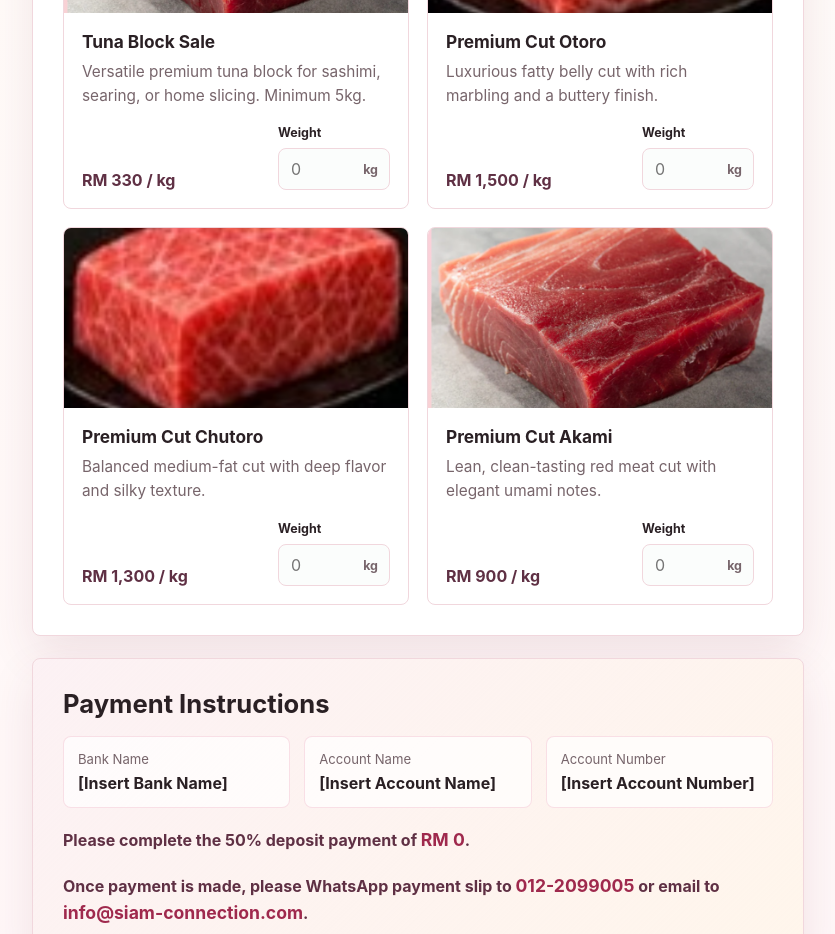
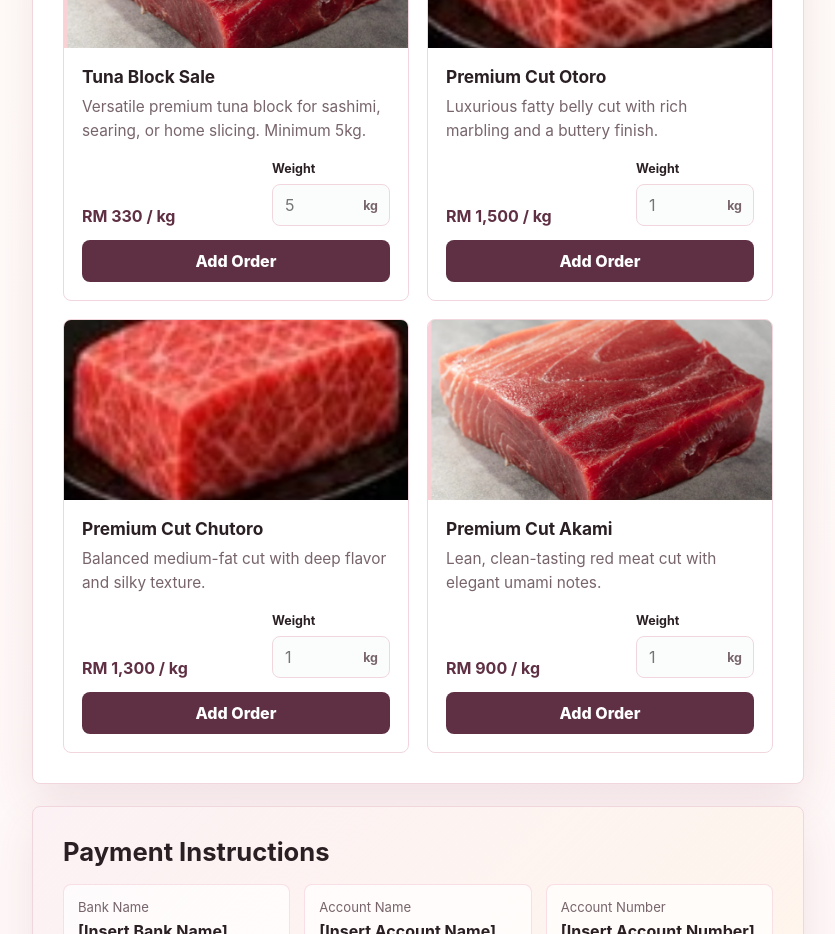
Before and after one commit to CreatifMind/Tuna-Order-Form, a Next.js app: page / in a window 1280 px wide. Shown: the part 1700-2634 px from the top of the page, without its empty margins (18-853 px from the left). Built offline with nearby package versions, Linux system fonts and the light colour scheme.

Commit message:
Add explicit order line workflow

```diff
--- a/src/app/api/submit-order/route.ts
+++ b/src/app/api/submit-order/route.ts
@@ -26,6 +26,11 @@ const productCatalog: ProductConfig[] = [
   { id: "premium-cut-chutoro", name: "Premium Cut Chutoro", pricePerKg: 1300 },
   { id: "premium-cut-akami", name: "Premium Cut Akami", pricePerKg: 900 }
 ];
+
+type SelectedProduct = ProductConfig & {
+  weight: number;
+  subtotal: number;
+};
 
 const catalogById = new Map(productCatalog.map((product) => [product.id, product]));
 
@@ -136,30 +141,23 @@ export async function POST(request: NextRequest) {
     return jsonError("Product selections are required.");
   }
 
-  const weightsByProductId = new Map<string, number>();
+  const selectedProducts: SelectedProduct[] = [];
 
   for (const item of payload.products) {
     const productId = asTrimmedString(item.productId);
     const weight = Number(item.weight);
+    const product = catalogById.get(productId);
 
-    if (!catalogById.has(productId) || !Number.isInteger(weight) || weight < 0 || weight > 10) {
+    if (!product || !Number.isInteger(weight) || weight <= 0) {
       return jsonError("One or more product selections are invalid.");
     }
 
-    weightsByProductId.set(productId, weight);
+    selectedProducts.push({
+      ...product,
+      weight,
+      subtotal: weight * product.pricePerKg
+    });
   }
-
-  const selectedProducts = productCatalog
-    .map((product) => {
-      const weight = weightsByProductId.get(product.id) ?? 0;
-
-      return {
-        ...product,
-        weight,
-        subtotal: weight * product.pricePerKg
-      };
-    })
-    .filter((product) => product.weight > 0);
 
   if (selectedProducts.length === 0) {
     return jsonError("Please select at least one product.");
--- a/src/app/globals.css
+++ b/src/app/globals.css
@@ -315,7 +315,7 @@ textarea:focus {
 
 .product-controls {
   display: grid;
-  grid-template-columns: 1fr 112px;
+  grid-template-columns: 1fr 118px;
   gap: 14px;
   align-items: end;
 }
@@ -345,6 +345,25 @@ textarea:focus {
   font-size: 0.9rem;
   font-weight: 750;
   transform: translateY(-50%);
+}
+
+.add-order-button {
+  grid-column: 1 / -1;
+  min-height: 42px;
+  border: 0;
+  border-radius: 8px;
+  background: var(--plum);
+  color: #ffffff;
+  cursor: pointer;
+  font-weight: 850;
+  transition:
+    transform 160ms ease,
+    background 160ms ease;
+}
+
+.add-order-button:hover {
+  background: var(--sakura-dark);
+  transform: translateY(-1px);
 }
 
 .payment-section {
@@ -598,9 +617,16 @@ textarea:focus {
 
 .screenshot-note {
   margin: 18px 0 0;
-  color: var(--muted);
-  font-weight: 700;
+  padding: 16px;
+  border: 2px solid var(--sakura-dark);
+  border-radius: 8px;
+  background: #fff0a8;
+  color: #6f1732;
+  font-size: clamp(1.02rem, 2vw, 1.28rem);
+  font-weight: 950;
+  letter-spacing: 0.04em;
   line-height: 1.55;
+  text-align: center;
 }
 
 .secondary-action {
--- a/src/app/page.tsx
+++ b/src/app/page.tsx
@@ -17,6 +17,12 @@ type FormState = {
   mobile: string;
   remarks: string;
   termsAccepted: boolean;
+};
+
+type CartItem = {
+  lineId: string;
+  productId: string;
+  weight: number;
 };
 
 const products: Product[] = [
@@ -68,9 +74,10 @@ const formatCurrency = (value: number) =>
 
 export default function Home() {
   const [form, setForm] = useState<FormState>(initialForm);
-  const [weights, setWeights] = useState<Record<string, number>>(
-    Object.fromEntries(products.map((product) => [product.id, 0]))
+  const [pendingWeights, setPendingWeights] = useState<Record<string, string>>(
+    Object.fromEntries(products.map((product) => [product.id, ""]))
   );
+  const [cartItems, setCartItems] = useState<CartItem[]>([]);
   const [isSubmitting, setIsSubmitting] = useState(false);
   const [message, setMessage] = useState<{ type: "success" | "error"; text: string } | null>(
     null
@@ -80,43 +87,85 @@ export default function Home() {
 
   const selectedProducts = useMemo(
     () =>
-      products
-        .map((product) => {
-          const weight = weights[product.id] ?? 0;
+      cartItems
+        .map((item) => {
+          const product = products.find((productOption) => productOption.id === item.productId);
+
+          if (!product) {
+            return null;
+          }
+
           return {
             ...product,
-            weight,
-            subtotal: weight * product.pricePerKg
+            lineId: item.lineId,
+            weight: item.weight,
+            subtotal: item.weight * product.pricePerKg
           };
         })
-        .filter((product) => product.weight > 0),
-    [weights]
+        .filter((product): product is Product & { lineId: string; weight: number; subtotal: number } =>
+          Boolean(product)
+        ),
+    [cartItems]
   );
 
   const totalAmount = selectedProducts.reduce((sum, product) => sum + product.subtotal, 0);
   const depositAmount = totalAmount * 0.5;
 
-  const updateWeight = (product: Product, rawValue: string) => {
-    const value = rawValue === "" ? 0 : Number(rawValue);
+  const updatePendingWeight = (product: Product, rawValue: string) => {
+    if (rawValue === "") {
+      setPendingWeights((current) => ({
+        ...current,
+        [product.id]: ""
+      }));
+      setMessage(null);
+      return;
+    }
+
+    const value = Number(rawValue);
 
     if (!Number.isFinite(value)) {
       return;
     }
 
-    const normalizedValue = Math.max(0, Math.min(10, Math.floor(value)));
+    const minimumWeight = product.minWeight ?? 1;
+    const normalizedValue = Math.max(minimumWeight, Math.floor(value));
 
-    setWeights((current) => ({
+    setPendingWeights((current) => ({
       ...current,
-      [product.id]: normalizedValue
+      [product.id]: String(normalizedValue)
     }));
     setMessage(null);
   };
 
-  const removeProduct = (productId: string) => {
-    setWeights((current) => ({
+  const addOrderLine = (product: Product) => {
+    const weight = Number(pendingWeights[product.id]);
+    const minimumWeight = product.minWeight ?? 1;
+
+    if (!Number.isInteger(weight) || weight < minimumWeight) {
+      setMessage({
+        type: "error",
+        text: `${product.name} has a minimum purchase of ${minimumWeight}kg.`
+      });
+      return;
+    }
+
+    setCartItems((current) => [
       ...current,
-      [productId]: 0
+      {
+        lineId: `${product.id}-${Date.now()}-${Math.random().toString(36).slice(2, 8)}`,
+        productId: product.id,
+        weight
+      }
+    ]);
+    setPendingWeights((current) => ({
+      ...current,
+      [product.id]: ""
     }));
+    setMessage(null);
+  };
+
+  const removeProduct = (lineId: string) => {
+    setCartItems((current) => current.filter((product) => product.lineId !== lineId));
     setMessage(null);
   };
 
@@ -143,7 +192,7 @@ export default function Home() {
     }
 
     if (selectedProducts.length === 0) {
-      setMessage({ type: "error", text: "Please select at least one product weight." });
+      setMessage({ type: "error", text: "Please add at least one order to the summary." });
       return;
     }
 
@@ -174,9 +223,9 @@ export default function Home() {
         },
         body: JSON.stringify({
           customer: form,
-          products: Object.entries(weights).map(([productId, weight]) => ({
-            productId,
-            weight
+          products: cartItems.map((item) => ({
+            productId: item.productId,
+            weight: item.weight
           }))
         })
       });
@@ -194,7 +243,8 @@ export default function Home() {
         text: `Thank you. Your order has been submitted successfully.`
       });
       setForm(initialForm);
-      setWeights(Object.fromEntries(products.map((product) => [product.id, 0])));
+      setPendingWeights(Object.fromEntries(products.map((product) => [product.id, ""])));
+      setCartItems([]);
     } catch (error) {
       setMessage({
         type: "error",
@@ -252,8 +302,7 @@ export default function Home() {
               <strong>info@siam-connection.com</strong>.
             </p>
             <p className="screenshot-note">
-              Reminder: please screenshot these payment instructions so you can send your payment
-              slip after leaving this page.
+              REMINDER: PLEASE SCREENSHOT THIS PAGE FOR YOUR REFERENCE
             </p>
           </section>
 
@@ -290,6 +339,7 @@ export default function Home() {
             <ul className="terms-list">
               <li>All cuts are prepared by the chef team and are subject to event-day availability.</li>
               <li>A 50% non-refundable deposit is required to secure each pre-order.</li>
+              <li>The remaining 50% balance must be paid upon collection.</li>
               <li>Orders are fulfilled on a first-come, first-served basis after payment verification.</li>
               <li>Collection is scheduled for 25 July 2026 from 12:00pm at KLCC Hall 6.</li>
               <li>Late collection, missed collection, or customer cancellation may result in forfeiture of the deposit.</li>
@@ -360,16 +410,22 @@ export default function Home() {
                         <div className="kg-input-wrap">
                           <input
                             inputMode="numeric"
-                            min={0}
-                            max={10}
+                            min={product.minWeight ?? 1}
                             type="number"
-                            value={weights[product.id] || ""}
-                            onChange={(event) => updateWeight(product, event.target.value)}
-                            placeholder="0"
+                            value={pendingWeights[product.id] ?? ""}
+                            onChange={(event) => updatePendingWeight(product, event.target.value)}
+                            placeholder={String(product.minWeight ?? 1)}
                           />
                           <span>kg</span>
                         </div>
                       </label>
+                      <button
+                        className="add-order-button"
+                        type="button"
+                        onClick={() => addOrderLine(product)}
+                      >
+                        Add Order
+                      </button>
                     </div>
                   </div>
                 </article>
@@ -412,7 +468,7 @@ export default function Home() {
           ) : (
             <div className="summary-items">
               {selectedProducts.map((product) => (
-                <div className="summary-item" key={product.id}>
+                <div className="summary-item" key={product.lineId}>
                   <div>
                     <strong>{product.name}</strong>
                     <span>
@@ -421,7 +477,7 @@ export default function Home() {
                   </div>
                   <div className="summary-actions">
                     <b>{formatCurrency(product.subtotal)}</b>
-                    <button type="button" onClick={() => removeProduct(product.id)}>
+                    <button type="button" onClick={() => removeProduct(product.lineId)}>
                       Remove
                     </button>
                   </div>
```
